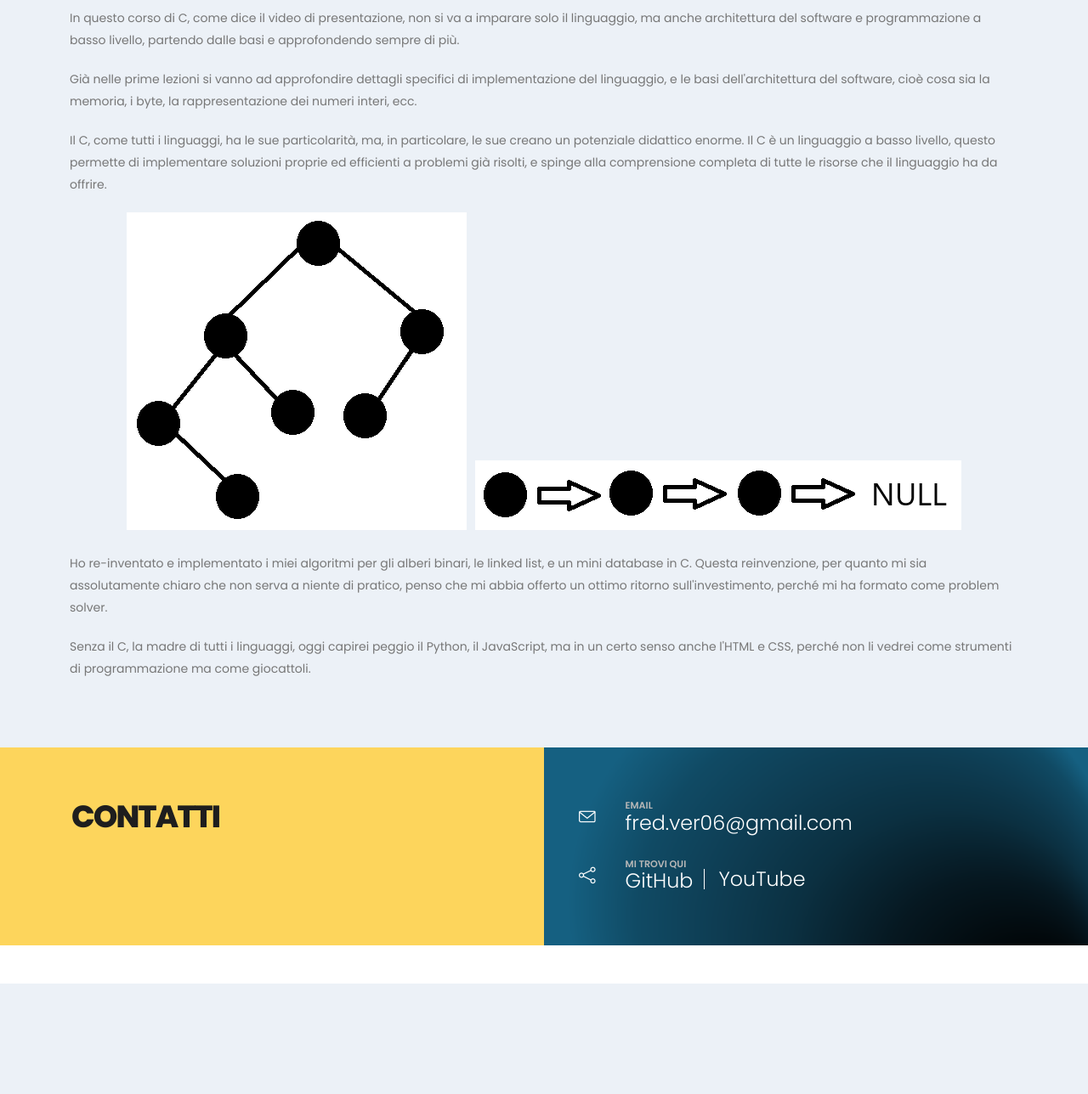
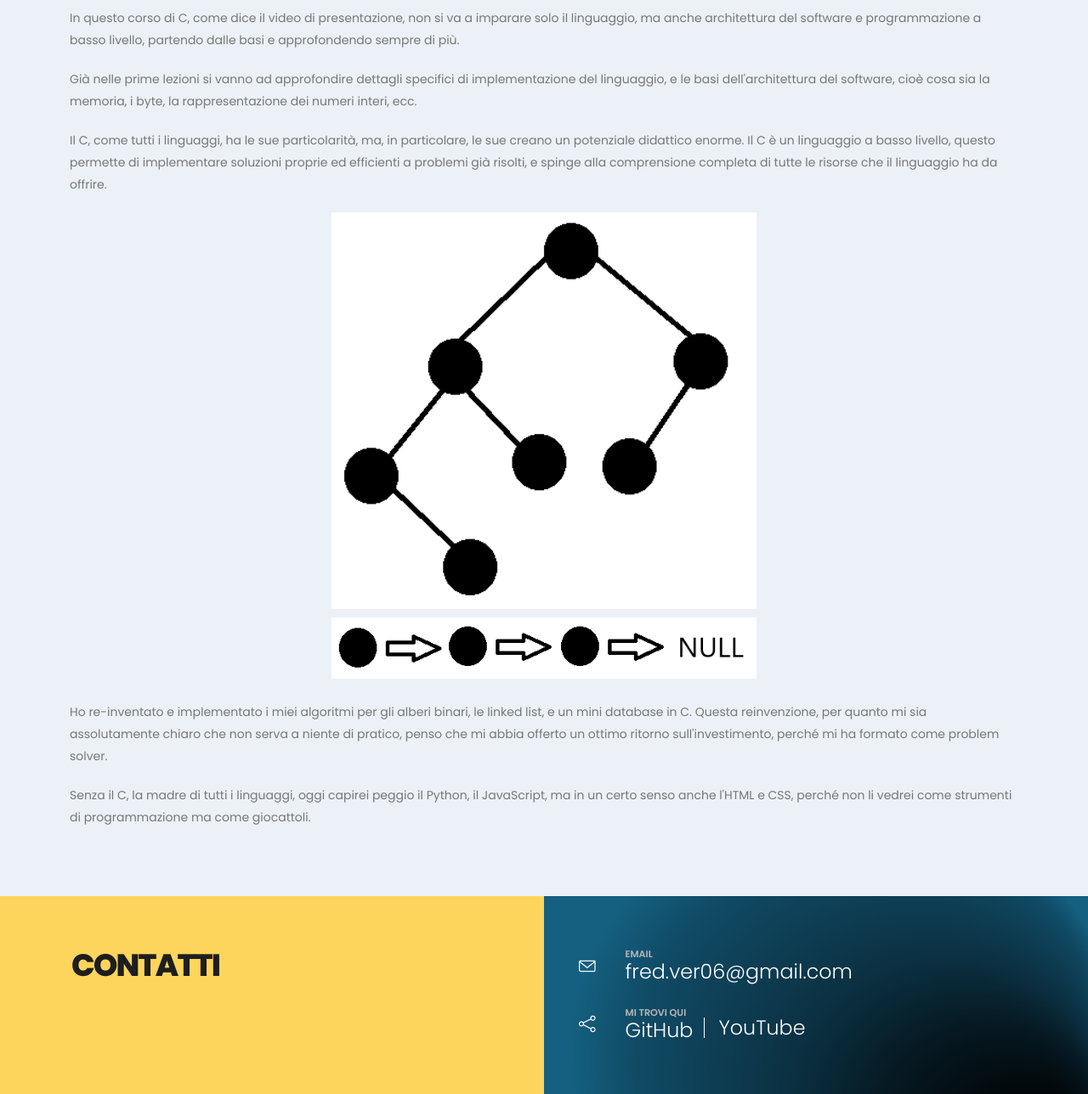
Before and after one commit to fredneedsausername/personalsite, a Flask app: page /corso-c in a window 1280 px wide. Shown: the part 782-2070 px from the top of the page at 85% size. Before the commit the page ends 1940 px from the top, so only its background shows below. Run offline with Flask 3, Linux system fonts and the light colour scheme; parts of the project's set-up code (start-up, migrations or seed data) failed here and were passed over; some libraries are stand-ins or nearby versions.

Commit message:
Just kidding. THESE are the last changes to corso C

```diff
--- a/static/css/corso-c.css
+++ b/static/css/corso-c.css
@@ -18,20 +18,38 @@
 .corso-c-strutture-dati-responsive-container {
     display: flex;
     justify-content: center; /* Center images horizontally */
-    align-items: flex-end; /* Align images to the bottom */
+    align-items: center; /* Align images to the bottom */
     gap: 10px; /* Space between images */
     height: auto; /* Full height for demo */
-    margin: 0;
+    margin: auto;
+    max-width: 500px;
+    flex-wrap: wrap;
 }
 
 .corso-c-strutture-dati-responsive-container img {
-    flex-shrink: 0; /* Prevent images from shrinking */
-    object-fit: contain; /* Maintain the image proportions */
+    /* Remove flex-shrink to allow images to shrink */
+    /* flex-shrink: 0; */
+
+    /* Ensure images can scale down */
+    max-width: 100%;
+    height: auto;
+
+    /* Allow flexibility within the flex container */
+    flex: 1 1 auto;
+
+    /* Maintain aspect ratio */
+    object-fit: contain;
+
+    /* Optional: Ensure images don't exceed their container */
+    width: 100%;
+    box-sizing: border-box;
 }
 
 @media (max-width: 600px) {
     .corso-c-strutture-dati-responsive-container {
         flex-direction: column; /* Stack images vertically */
         align-items: center; /* Center-align images */
+        max-width: 100%;
+        height: auto;r
     }
 }
```
